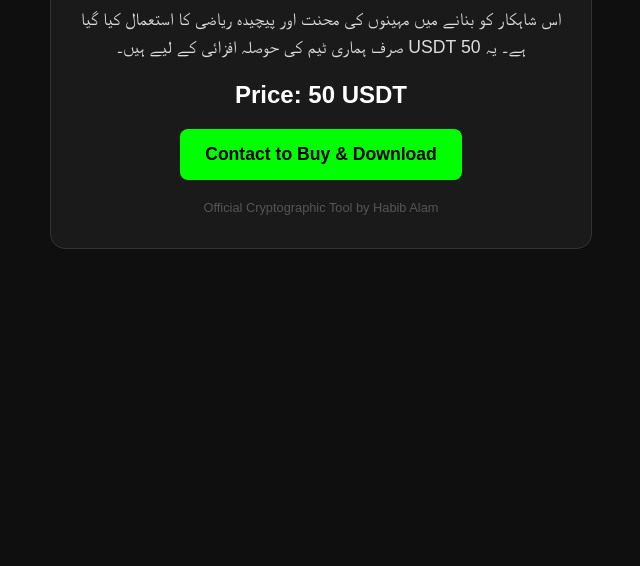
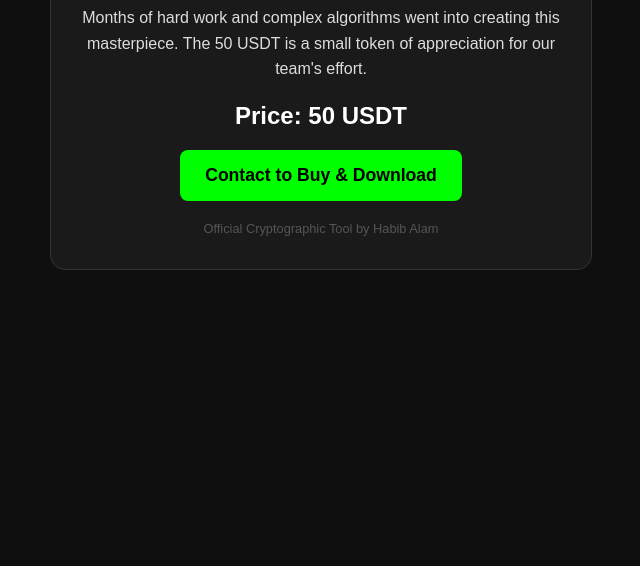
Before and after one commit to habibalamnaushahi-blip/omni-scanner-pro, a plain HTML site: page index.html in a window 1280 px wide. Shown: the part 234-800 px from the top of the page, without its empty margins (319-959 px from the left). Drawn offline with Linux system fonts and the light colour scheme.

Commit message:
Update index.html

```diff
--- a/index.html
+++ b/index.html
@@ -1,5 +1,5 @@
 <!DOCTYPE html>
-<html lang="ur">
+<html lang="en">
 <head>
     <meta charset="UTF-8">
     <meta name="viewport" content="width=device-width, initial-scale=1.0">
@@ -7,24 +7,19 @@
     <style>
         body { background-color: #0f0f0f; color: #00ff00; font-family: sans-serif; text-align: center; padding: 20px; }
         .container { max-width: 500px; margin: auto; border: 1px solid #333; padding: 20px; border-radius: 15px; background: #1a1a1a; }
-        .urdu-msg { direction: rtl; line-height: 1.6; color: #ddd; margin: 20px 0; font-size: 1.1em; }
+        .description { line-height: 1.6; color: #ddd; margin: 20px 0; font-size: 1em; }
         .btn { background: #00ff00; color: #000; padding: 15px 25px; border: none; border-radius: 8px; font-weight: bold; cursor: pointer; text-decoration: none; display: inline-block; font-size: 1.1em; }
     </style>
 </head>
 <body>
     <div class="container">
         <img src="app_icon.png" alt="Logo" style="width:120px; border-radius:15px; margin-bottom:10px;">
-
         <h1 style="margin:10px 0;">OMNI SCANNER PRO v2.0</h1>
-
-        <div class="urdu-msg">
-            اس شاہکار کو بنانے میں مہینوں کی محنت اور پیچیدہ ریاضی کا استعمال کیا گیا ہے۔ یہ 50 USDT صرف ہماری ٹیم کی حوصلہ افزائی کے لیے ہیں۔
+        <div class="description">
+            Months of hard work and complex algorithms went into creating this masterpiece. The 50 USDT is a small token of appreciation for our team's effort.
         </div>
-
         <h2 style="color:#fff; margin-bottom:20px;">Price: 50 USDT</h2>
-
         <a href="https://t.me/HabibAlamNaushahi" class="btn">Contact to Buy & Download</a>
-
         <p style="color:#555; margin-top:20px; font-size:0.8em;">Official Cryptographic Tool by Habib Alam</p>
     </div>
 </body>
```
